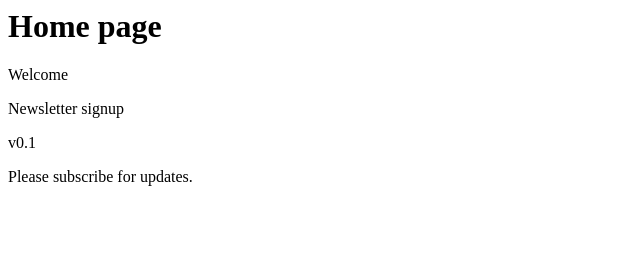
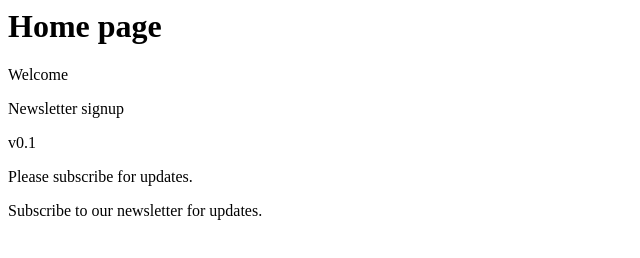
Before and after one commit to azythromycin/git-demo, a plain HTML site: page index.html in a window 1280 px wide. Shown: the whole page, without its empty margins (0-640 px from the left). Drawn offline with Linux system fonts and the light colour scheme.

Commit message:
Improve signup section clarity

```diff
--- a/index.html
+++ b/index.html
@@ -4,3 +4,4 @@
 <p>Newsletter signup</p>
 <footer>v0.1</footer>
 <p>Please subscribe for updates.</p>
+<p>Subscribe to our newsletter for updates.</p>
```
